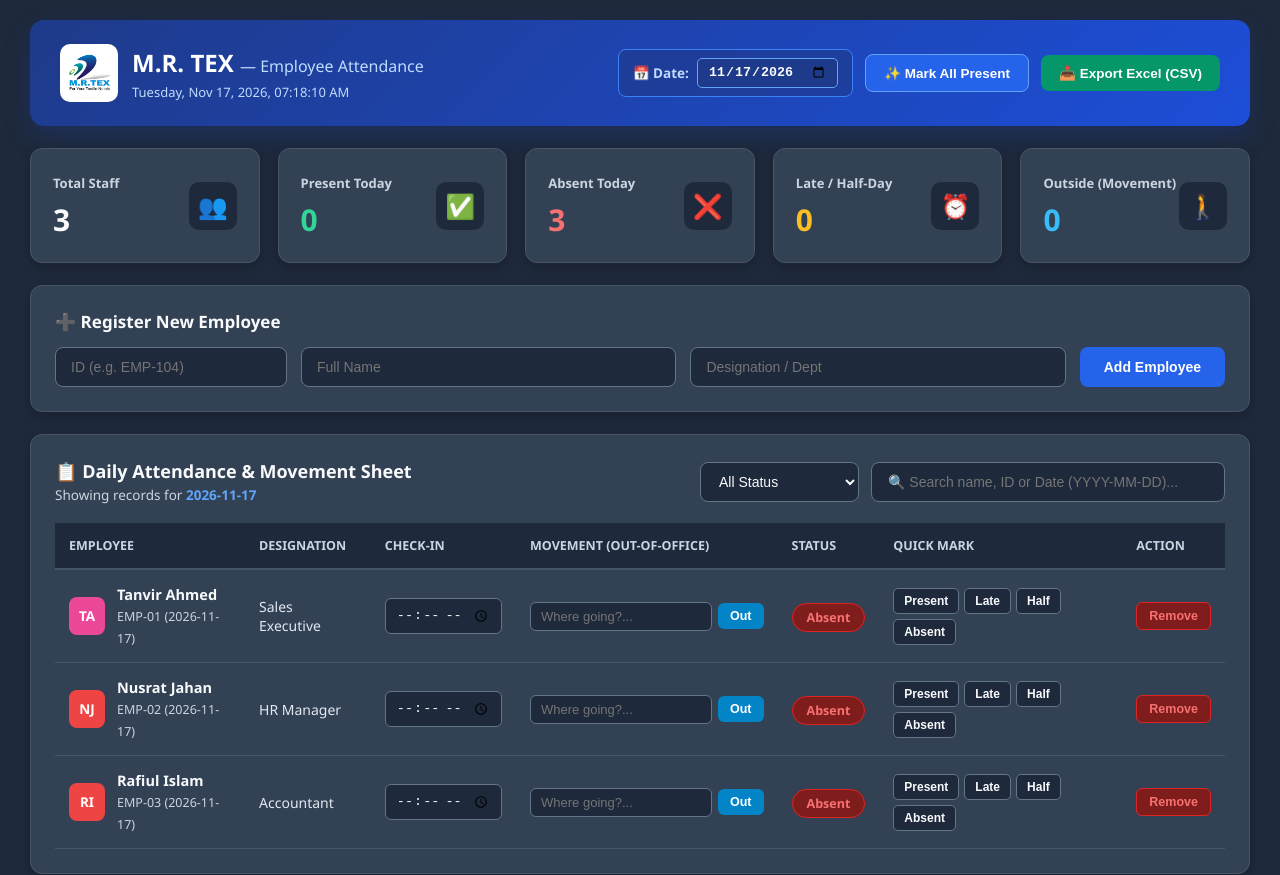
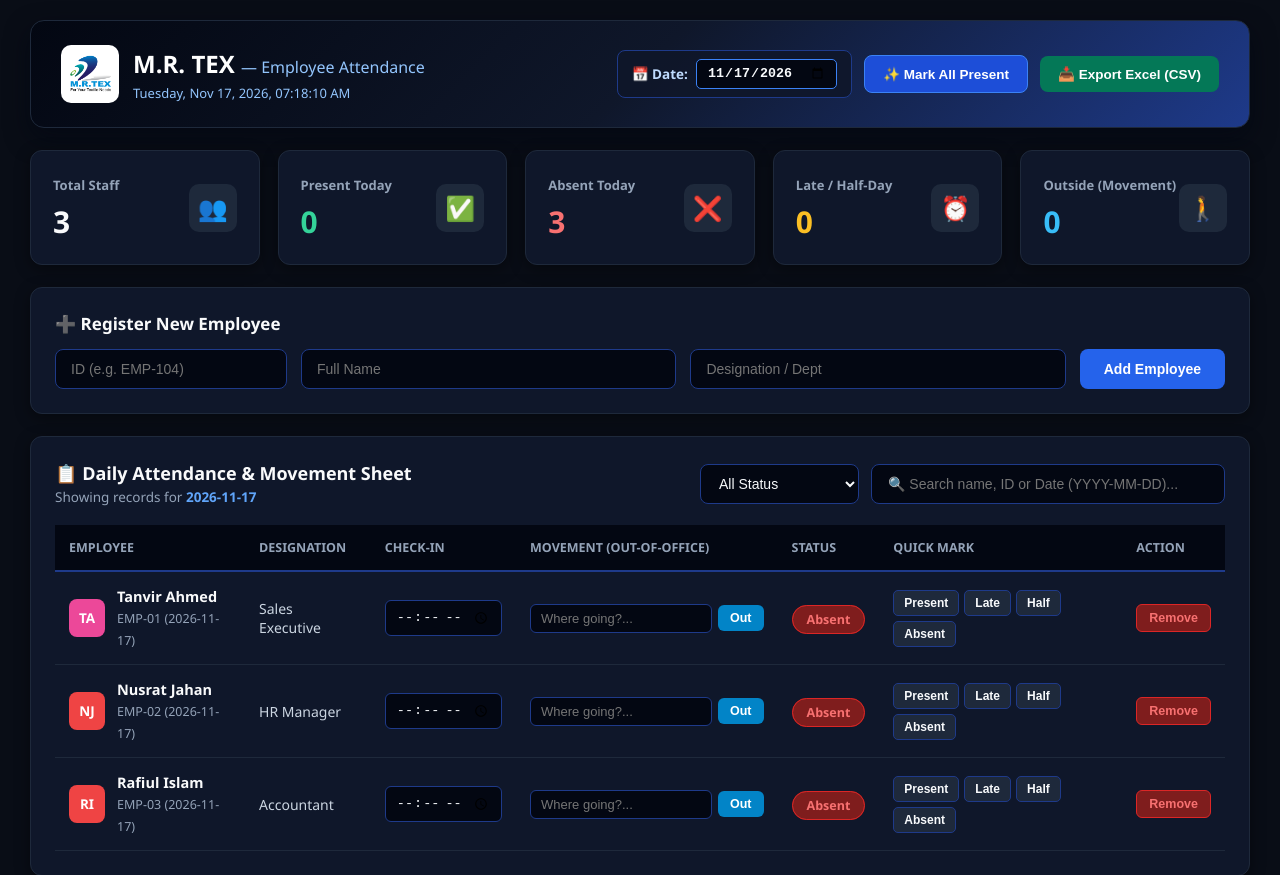
Before and after one commit to mrtexinfo2010/mrtex-employee-attendance-website, a plain HTML site: page index.html in a window 1280 px wide. Shown: the top 875 px of the page. Drawn offline with Linux system fonts and the light colour scheme.

Commit message:
Update index.html

```diff
--- a/index.html
+++ b/index.html
@@ -5,68 +5,68 @@
   <meta name="viewport" content="width=device-width, initial-scale=1.0">
   <title>M.R. TEX — Employee Attendance System</title>
 </head>
-<body style="margin:0; padding:20px 30px; background-color:#1e293b; font-family:'Segoe UI', Tahoma, Geneva, Verdana, sans-serif; color:#f8fafc;">
+<body style="margin:0; padding:20px 30px; background-color:#090d16; font-family:'Segoe UI', Tahoma, Geneva, Verdana, sans-serif; color:#f8fafc;">
 
   <!-- Full PC Display Container -->
   <div style="width:100%; max-width:100%; margin:0 auto;">
 
-    <!-- Top Header (Medium Dark Blue Theme) -->
-    <div style="background:linear-gradient(135deg, #1e3a8a, #1d4ed8); color:#ffffff; padding:24px 30px; border-radius:14px; display:flex; justify-content:space-between; align-items:center; flex-wrap:wrap; gap:15px; margin-bottom:22px; box-shadow:0 10px 25px rgba(30,58,138,0.4);">
+    <!-- Top Header -->
+    <div style="background:linear-gradient(135deg, #030712, #0f172a, #1e3a8a); color:#ffffff; padding:24px 30px; border-radius:14px; display:flex; justify-content:space-between; align-items:center; flex-wrap:wrap; gap:15px; margin-bottom:22px; box-shadow:0 10px 25px rgba(3,7,18,0.7); border:1px solid #1e293b;">
       <div style="display:flex; align-items:center; gap:14px;">
         <img src="logo.jpg" alt="M.R. TEX Logo" style="width:52px; height:52px; object-fit:contain; background:#ffffff; border-radius:10px; padding:3px;">
         <div>
-          <h1 style="margin:0; font-size:24px; font-weight:700; color:#ffffff;">M.R. TEX <span style="font-size:16px; font-weight:400; color:#bfdbfe;">— Employee Attendance</span></h1>
-          <p id="liveClock" style="margin:4px 0 0 0; font-size:13px; color:#bfdbfe;">Loading time...</p>
+          <h1 style="margin:0; font-size:24px; font-weight:700; color:#ffffff;">M.R. TEX <span style="font-size:16px; font-weight:400; color:#93c5fd;">— Employee Attendance</span></h1>
+          <p id="liveClock" style="margin:4px 0 0 0; font-size:13px; color:#93c5fd;">Loading time...</p>
         </div>
       </div>
 
       <div style="display:flex; align-items:center; gap:12px; flex-wrap:wrap;">
-        <div style="background:rgba(30,58,138,0.6); border:1px solid #3b82f6; padding:8px 14px; border-radius:8px; display:flex; align-items:center; gap:8px; font-size:13.5px;">
+        <div style="background:rgba(15,23,42,0.9); border:1px solid #1e3a8a; padding:8px 14px; border-radius:8px; display:flex; align-items:center; gap:8px; font-size:13.5px;">
           <label for="attendanceDate" style="color:#bfdbfe; font-weight:600;">📅 Date:</label>
-          <input type="date" id="attendanceDate" style="background:#1e3a8a; color:#f8fafc; border:1px solid #60a5fa; border-radius:5px; padding:5px 10px; font-weight:600; cursor:pointer;">
+          <input type="date" id="attendanceDate" style="background:#030712; color:#f8fafc; border:1px solid #3b82f6; border-radius:5px; padding:5px 10px; font-weight:600; cursor:pointer;">
         </div>
-        <button onclick="markAllPresent()" style="background:#2563eb; color:#fff; border:1px solid #60a5fa; padding:10px 18px; border-radius:8px; font-size:13.5px; font-weight:600; cursor:pointer;">✨ Mark All Present</button>
-        <button onclick="exportToCSV()" style="background:#059669; color:#fff; border:none; padding:10px 18px; border-radius:8px; font-size:13.5px; font-weight:600; cursor:pointer;">📥 Export Excel (CSV)</button>
+        <button onclick="markAllPresent()" style="background:#1d4ed8; color:#fff; border:1px solid #3b82f6; padding:10px 18px; border-radius:8px; font-size:13.5px; font-weight:600; cursor:pointer;">✨ Mark All Present</button>
+        <button onclick="exportToCSV()" style="background:#047857; color:#fff; border:none; padding:10px 18px; border-radius:8px; font-size:13.5px; font-weight:600; cursor:pointer;">📥 Export Excel (CSV)</button>
       </div>
     </div>
 
     <!-- Summary KPI Cards -->
     <div style="display:grid; grid-template-columns:repeat(auto-fit, minmax(220px, 1fr)); gap:18px; margin-bottom:22px;">
-      <div style="background:#334155; padding:22px; border-radius:12px; display:flex; justify-content:space-between; align-items:center; border-left:5px solid #60a5fa; border:1px solid #475569; box-shadow:0 4px 12px rgba(0,0,0,0.2);">
+      <div style="background:#0f172a; padding:22px; border-radius:12px; display:flex; justify-content:space-between; align-items:center; border-left:5px solid #3b82f6; border:1px solid #1e293b; box-shadow:0 4px 15px rgba(0,0,0,0.4);">
         <div>
-          <span style="font-size:13px; color:#cbd5e1; font-weight:600;">Total Staff</span>
+          <span style="font-size:13px; color:#94a3b8; font-weight:600;">Total Staff</span>
           <h2 id="totalEmp" style="margin:6px 0 0 0; font-size:30px; font-weight:700; color:#f9fafb;">0</h2>
         </div>
         <div style="width:48px; height:48px; background:#1e293b; border-radius:10px; display:flex; align-items:center; justify-content:center; font-size:24px;">👥</div>
       </div>
 
-      <div style="background:#334155; padding:22px; border-radius:12px; display:flex; justify-content:space-between; align-items:center; border-left:5px solid #34d399; border:1px solid #475569; box-shadow:0 4px 12px rgba(0,0,0,0.2);">
+      <div style="background:#0f172a; padding:22px; border-radius:12px; display:flex; justify-content:space-between; align-items:center; border-left:5px solid #10b981; border:1px solid #1e293b; box-shadow:0 4px 15px rgba(0,0,0,0.4);">
         <div>
-          <span style="font-size:13px; color:#cbd5e1; font-weight:600;">Present Today</span>
+          <span style="font-size:13px; color:#94a3b8; font-weight:600;">Present Today</span>
           <h2 id="presentCount" style="margin:6px 0 0 0; font-size:30px; font-weight:700; color:#34d399;">0</h2>
         </div>
         <div style="width:48px; height:48px; background:#1e293b; border-radius:10px; display:flex; align-items:center; justify-content:center; font-size:24px;">✅</div>
       </div>
 
-      <div style="background:#334155; padding:22px; border-radius:12px; display:flex; justify-content:space-between; align-items:center; border-left:5px solid #f87171; border:1px solid #475569; box-shadow:0 4px 12px rgba(0,0,0,0.2);">
+      <div style="background:#0f172a; padding:22px; border-radius:12px; display:flex; justify-content:space-between; align-items:center; border-left:5px solid #ef4444; border:1px solid #1e293b; box-shadow:0 4px 15px rgba(0,0,0,0.4);">
         <div>
-          <span style="font-size:13px; color:#cbd5e1; font-weight:600;">Absent Today</span>
+          <span style="font-size:13px; color:#94a3b8; font-weight:600;">Absent Today</span>
           <h2 id="absentCount" style="margin:6px 0 0 0; font-size:30px; font-weight:700; color:#f87171;">0</h2>
         </div>
         <div style="width:48px; height:48px; background:#1e293b; border-radius:10px; display:flex; align-items:center; justify-content:center; font-size:24px;">❌</div>
       </div>
 
-      <div style="background:#334155; padding:22px; border-radius:12px; display:flex; justify-content:space-between; align-items:center; border-left:5px solid #fbbf24; border:1px solid #475569; box-shadow:0 4px 12px rgba(0,0,0,0.2);">
+      <div style="background:#0f172a; padding:22px; border-radius:12px; display:flex; justify-content:space-between; align-items:center; border-left:5px solid #f59e0b; border:1px solid #1e293b; box-shadow:0 4px 15px rgba(0,0,0,0.4);">
         <div>
-          <span style="font-size:13px; color:#cbd5e1; font-weight:600;">Late / Half-Day</span>
+          <span style="font-size:13px; color:#94a3b8; font-weight:600;">Late / Half-Day</span>
           <h2 id="lateCount" style="margin:6px 0 0 0; font-size:30px; font-weight:700; color:#fbbf24;">0</h2>
         </div>
         <div style="width:48px; height:48px; background:#1e293b; border-radius:10px; display:flex; align-items:center; justify-content:center; font-size:24px;">⏰</div>
       </div>
 
-      <div style="background:#334155; padding:22px; border-radius:12px; display:flex; justify-content:space-between; align-items:center; border-left:5px solid #38bdf8; border:1px solid #475569; box-shadow:0 4px 12px rgba(0,0,0,0.2);">
+      <div style="background:#0f172a; padding:22px; border-radius:12px; display:flex; justify-content:space-between; align-items:center; border-left:5px solid #0284c7; border:1px solid #1e293b; box-shadow:0 4px 15px rgba(0,0,0,0.4);">
         <div>
-          <span style="font-size:13px; color:#cbd5e1; font-weight:600;">Outside (Movement)</span>
+          <span style="font-size:13px; color:#94a3b8; font-weight:600;">Outside (Movement)</span>
           <h2 id="outsideCount" style="margin:6px 0 0 0; font-size:30px; font-weight:700; color:#38bdf8;">0</h2>
         </div>
         <div style="width:48px; height:48px; background:#1e293b; border-radius:10px; display:flex; align-items:center; justify-content:center; font-size:24px;">🚶</div>
@@ -74,25 +74,25 @@
     </div>
 
     <!-- Register New Employee -->
-    <div style="background:#334155; border-radius:12px; padding:24px; margin-bottom:22px; border:1px solid #475569; box-shadow:0 4px 12px rgba(0,0,0,0.2);">
+    <div style="background:#0f172a; border-radius:12px; padding:24px; margin-bottom:22px; border:1px solid #1e293b; box-shadow:0 4px 15px rgba(0,0,0,0.4);">
       <h3 style="margin:0 0 14px 0; font-size:17px; color:#f9fafb;">➕ Register New Employee</h3>
       <form id="addEmployeeForm" style="display:flex; gap:14px; flex-wrap:wrap;">
-        <input type="text" id="empId" placeholder="ID (e.g. EMP-104)" required style="flex:1; min-width:200px; padding:11px 15px; background:#1e293b; color:#f8fafc; border:1px solid #64748b; border-radius:8px; font-size:14px;">
-        <input type="text" id="empName" placeholder="Full Name" required style="flex:2; min-width:220px; padding:11px 15px; background:#1e293b; color:#f8fafc; border:1px solid #64748b; border-radius:8px; font-size:14px;">
-        <input type="text" id="empRole" placeholder="Designation / Dept" required style="flex:2; min-width:220px; padding:11px 15px; background:#1e293b; color:#f8fafc; border:1px solid #64748b; border-radius:8px; font-size:14px;">
+        <input type="text" id="empId" placeholder="ID (e.g. EMP-104)" required style="flex:1; min-width:200px; padding:11px 15px; background:#030712; color:#f8fafc; border:1px solid #1e3a8a; border-radius:8px; font-size:14px;">
+        <input type="text" id="empName" placeholder="Full Name" required style="flex:2; min-width:220px; padding:11px 15px; background:#030712; color:#f8fafc; border:1px solid #1e3a8a; border-radius:8px; font-size:14px;">
+        <input type="text" id="empRole" placeholder="Designation / Dept" required style="flex:2; min-width:220px; padding:11px 15px; background:#030712; color:#f8fafc; border:1px solid #1e3a8a; border-radius:8px; font-size:14px;">
         <button type="submit" style="background:#2563eb; color:#fff; border:none; padding:11px 24px; border-radius:8px; font-size:14px; font-weight:600; cursor:pointer;">Add Employee</button>
       </form>
     </div>
 
     <!-- Daily Attendance Sheet -->
-    <div style="background:#334155; border-radius:12px; padding:24px; margin-bottom:22px; border:1px solid #475569; box-shadow:0 4px 12px rgba(0,0,0,0.2);">
+    <div style="background:#0f172a; border-radius:12px; padding:24px; margin-bottom:22px; border:1px solid #1e293b; box-shadow:0 4px 15px rgba(0,0,0,0.4);">
       <div style="display:flex; justify-content:space-between; align-items:center; flex-wrap:wrap; gap:15px; margin-bottom:18px;">
         <div>
           <h3 style="margin:0; font-size:18px; color:#f9fafb;">📋 Daily Attendance & Movement Sheet</h3>
-          <small style="color:#cbd5e1; font-size:13.5px;">Showing records for <strong id="displayDate" style="color:#60a5fa;"></strong></small>
+          <small style="color:#94a3b8; font-size:13.5px;">Showing records for <strong id="displayDate" style="color:#60a5fa;"></strong></small>
         </div>
         <div style="display:flex; gap:12px; flex-wrap:wrap;">
-          <select id="statusFilter" onchange="renderAttendanceTable()" style="padding:10px 14px; border:1px solid #64748b; border-radius:8px; font-size:14px; background:#1e293b; color:#f8fafc;">
+          <select id="statusFilter" onchange="renderAttendanceTable()" style="padding:10px 14px; border:1px solid #1e3a8a; border-radius:8px; font-size:14px; background:#030712; color:#f8fafc;">
             <option value="ALL">All Status</option>
             <option value="Present">Present</option>
             <option value="Late">Late</option>
@@ -100,14 +100,14 @@
             <option value="Absent">Absent</option>
             <option value="Outside">Currently Outside</option>
           </select>
-          <input type="text" id="searchInput" placeholder="🔍 Search name, ID or Date (YYYY-MM-DD)..." onkeyup="renderAttendanceTable()" style="padding:10px 16px; background:#1e293b; color:#f8fafc; border:1px solid #64748b; border-radius:8px; font-size:14px; min-width:320px;">
+          <input type="text" id="searchInput" placeholder="🔍 Search name, ID or Date (YYYY-MM-DD)..." onkeyup="renderAttendanceTable()" style="padding:10px 16px; background:#030712; color:#f8fafc; border:1px solid #1e3a8a; border-radius:8px; font-size:14px; min-width:320px;">
         </div>
       </div>
 
       <div style="width:100%; overflow-x:auto;">
         <table style="width:100%; border-collapse:collapse; text-align:left;">
           <thead>
-            <tr style="background:#1e293b; border-bottom:2px solid #475569; color:#cbd5e1; font-size:12.5px; text-transform:uppercase;">
+            <tr style="background:#030712; border-bottom:2px solid #1e3a8a; color:#94a3b8; font-size:12.5px; text-transform:uppercase;">
               <th style="padding:14px;">Employee</th>
               <th style="padding:14px;">Designation</th>
               <th style="padding:14px;">Check-In</th>
@@ -123,16 +123,16 @@
     </div>
 
     <!-- Monthly Performance Report -->
-    <div style="background:#334155; border-radius:12px; padding:24px; margin-bottom:22px; border:1px solid #475569; box-shadow:0 4px 12px rgba(0,0,0,0.2);">
+    <div style="background:#0f172a; border-radius:12px; padding:24px; margin-bottom:22px; border:1px solid #1e293b; box-shadow:0 4px 15px rgba(0,0,0,0.4);">
       <div style="display:flex; justify-content:space-between; align-items:center; flex-wrap:wrap; gap:15px; margin-bottom:18px;">
         <h3 style="margin:0; font-size:18px; color:#f9fafb;">📊 Monthly Performance & Attendance Report</h3>
-        <input type="month" id="reportMonth" onchange="renderMonthlyReport()" style="padding:10px 14px; background:#1e293b; color:#f8fafc; border:1px solid #64748b; border-radius:8px; font-size:14px;">
+        <input type="month" id="reportMonth" onchange="renderMonthlyReport()" style="padding:10px 14px; background:#030712; color:#f8fafc; border:1px solid #1e3a8a; border-radius:8px; font-size:14px;">
       </div>
 
       <div style="width:100%; overflow-x:auto;">
         <table style="width:100%; border-collapse:collapse; text-align:left;">
           <thead>
-            <tr style="background:#1e293b; border-bottom:2px solid #475569; color:#cbd5e1; font-size:12.5px; text-transform:uppercase;">
+            <tr style="background:#030712; border-bottom:2px solid #1e3a8a; color:#94a3b8; font-size:12.5px; text-transform:uppercase;">
               <th style="padding:14px;">Employee</th>
               <th style="padding:14px;">Present</th>
               <th style="padding:14px;">Late</th>
@@ -150,7 +150,7 @@
   </div>
 
   <!-- Toast Alert -->
-  <div id="toast" style="position:fixed; bottom:24px; right:24px; background:#1e293b; color:#f8fafc; padding:14px 22px; border-radius:8px; font-size:14px; border:1px solid #475569; box-shadow:0 10px 25px rgba(0,0,0,0.5); display:none; z-index:9999;">Saved!</div>
+  <div id="toast" style="position:fixed; bottom:24px; right:24px; background:#1e293b; color:#f8fafc; padding:14px 22px; border-radius:8px; font-size:14px; border:1px solid #3b82f6; box-shadow:0 10px 25px rgba(0,0,0,0.6); display:none; z-index:9999;">Saved!</div>
 
   <script>
     let employees = JSON.parse(localStorage.getItem('company_employees')) || [
@@ -348,7 +348,7 @@
             if (!m) {
               movementHTML = `
                 <div style="display:flex; gap:6px; align-items:center;">
-                  <input type="text" id="moveInput_${emp.id}" placeholder="Where going?..." onkeydown="if(event.key==='Enter') logRowMovement('${emp.id}')" style="width:160px; padding:6px 10px; background:#1e293b; color:#f8fafc; border:1px solid #64748b; border-radius:6px; font-size:13px;">
+                  <input type="text" id="moveInput_${emp.id}" placeholder="Where going?..." onkeydown="if(event.key==='Enter') logRowMovement('${emp.id}')" style="width:160px; padding:6px 10px; background:#030712; color:#f8fafc; border:1px solid #1e3a8a; border-radius:6px; font-size:13px;">
                   <button onclick="logRowMovement('${emp.id}')" style="background:#0284c7; color:#fff; border:none; padding:6px 12px; border-radius:6px; font-size:12.5px; font-weight:600; cursor:pointer;">Out</button>
                 </div>
               `;
@@ -359,30 +359,30 @@
                     <strong style="display:block; font-size:13px; color:#60a5fa;">🚶 ${m.purpose}</strong>
                     <span style="font-size:11.5px; color:#bfdbfe;">Out: ${m.outTime} (${dateToRender})</span>
                   </div>
-                  <button onclick="clearRowMovement('${emp.id}')" title="Clear" style="background:#1e293b; color:#f87171; border:1px solid #7f1d1d; padding:4px 8px; border-radius:5px; font-size:11px; cursor:pointer;">×</button>
+                  <button onclick="clearRowMovement('${emp.id}')" title="Clear" style="background:#030712; color:#f87171; border:1px solid #7f1d1d; padding:4px 8px; border-radius:5px; font-size:11px; cursor:pointer;">×</button>
                 </div>
               `;
             }
 
             const tr = document.createElement('tr');
-            tr.style.borderBottom = '1px solid #475569';
+            tr.style.borderBottom = '1px solid #1e293b';
             tr.innerHTML = `
               <td style="padding:14px;">
                 <div style="display:flex; align-items:center; gap:12px;">
                   <div style="width:38px; height:38px; border-radius:8px; background:${getAvatarColor(emp.name)}; color:#fff; font-weight:700; font-size:13.5px; display:flex; align-items:center; justify-content:center;">${getInitials(emp.name)}</div>
-                  <div><strong style="display:block; font-size:14.5px; color:#f9fafb;">${emp.name}</strong><span style="font-size:12.5px; color:#cbd5e1;">${emp.id} (${dateToRender})</span></div>
+                  <div><strong style="display:block; font-size:14.5px; color:#f9fafb;">${emp.name}</strong><span style="font-size:12.5px; color:#94a3b8;">${emp.id} (${dateToRender})</span></div>
                 </div>
               </td>
-              <td style="padding:14px; font-size:14px; color:#e2e8f0;">${emp.role}</td>
-              <td style="padding:14px;"><input type="time" value="${record.checkIn}" onchange="updateAttendance('${emp.id}', 'checkIn', this.value)" style="padding:7px 10px; background:#1e293b; color:#f8fafc; border:1px solid #64748b; border-radius:6px; font-size:13.5px;"></td>
+              <td style="padding:14px; font-size:14px; color:#cbd5e1;">${emp.role}</td>
+              <td style="padding:14px;"><input type="time" value="${record.checkIn}" onchange="updateAttendance('${emp.id}', 'checkIn', this.value)" style="padding:7px 10px; background:#030712; color:#f8fafc; border:1px solid #1e3a8a; border-radius:6px; font-size:13.5px;"></td>
               <td style="padding:14px; min-width:230px;">${movementHTML}</td>
               <td style="padding:14px;"><span style="padding:5px 14px; border-radius:20px; font-size:12.5px; font-weight:600; ${getBadgeStyle(record.status)}">${record.status}</span></td>
               <td style="padding:14px;">
                 <div style="display:flex; gap:5px; flex-wrap:wrap;">
-                  <button onclick="updateAttendance('${emp.id}', 'status', 'Present')" style="padding:5px 10px; border-radius:5px; border:1px solid #64748b; background:#1e293b; color:#f8fafc; font-size:12px; font-weight:600; cursor:pointer;">Present</button>
-                  <button onclick="updateAttendance('${emp.id}', 'status', 'Late')" style="padding:5px 10px; border-radius:5px; border:1px solid #64748b; background:#1e293b; color:#f8fafc; font-size:12px; font-weight:600; cursor:pointer;">Late</button>
-                  <button onclick="updateAttendance('${emp.id}', 'status', 'Half-Day')" style="padding:5px 10px; border-radius:5px; border:1px solid #64748b; background:#1e293b; color:#f8fafc; font-size:12px; font-weight:600; cursor:pointer;">Half</button>
-                  <button onclick="updateAttendance('${emp.id}', 'status', 'Absent')" style="padding:5px 10px; border-radius:5px; border:1px solid #64748b; background:#1e293b; color:#f8fafc; font-size:12px; font-weight:600; cursor:pointer;">Absent</button>
+                  <button onclick="updateAttendance('${emp.id}', 'status', 'Present')" style="padding:5px 10px; border-radius:5px; border:1px solid #1e3a8a; background:#1e293b; color:#f8fafc; font-size:12px; font-weight:600; cursor:pointer;">Present</button>
+                  <button onclick="updateAttendance('${emp.id}', 'status', 'Late')" style="padding:5px 10px; border-radius:5px; border:1px solid #1e3a8a; background:#1e293b; color:#f8fafc; font-size:12px; font-weight:600; cursor:pointer;">Late</button>
+                  <button onclick="updateAttendance('${emp.id}', 'status', 'Half-Day')" style="padding:5px 10px; border-radius:5px; border:1px solid #1e3a8a; background:#1e293b; color:#f8fafc; font-size:12px; font-weight:600; cursor:pointer;">Half</button>
+                  <button onclick="updateAttendance('${emp.id}', 'status', 'Absent')" style="padding:5px 10px; border-radius:5px; border:1px solid #1e3a8a; background:#1e293b; color:#f8fafc; font-size:12px; font-weight:600; cursor:pointer;">Absent</button>
                 </div>
               </td>
               <td style="padding:14px;"><button onclick="deleteEmployee('${emp.id}')" style="background:#7f1d1d; color:#f87171; border:1px solid #dc2626; padding:6px 12px; border-radius:6px; font-size:12.5px; font-weight:600; cursor:pointer;">Remove</button></td>
@@ -441,12 +441,12 @@
         const pct = totalDays > 0 ? ((effective / totalDays) * 100).toFixed(1) : '0.0';
 
         const tr = document.createElement('tr');
-        tr.style.borderBottom = '1px solid #475569';
+        tr.style.borderBottom = '1px solid #1e293b';
         tr.innerHTML = `
           <td style="padding:14px;">
             <div style="display:flex; align-items:center; gap:12px;">
               <div style="width:38px; height:38px; border-radius:8px; background:${getAvatarColor(emp.name)}; color:#fff; font-weight:700; font-size:13.5px; display:flex; align-items:center; justify-content:center;">${getInitials(emp.name)}</div>
-              <div><strong style="display:block; font-size:14.5px; color:#f9fafb;">${emp.name}</strong><span style="font-size:12.5px; color:#cbd5e1;">${emp.id}</span></div>
+              <div><strong style="display:block; font-size:14.5px; color:#f9fafb;">${emp.name}</strong><span style="font-size:12.5px; color:#94a3b8;">${emp.id}</span></div>
             </div>
           </td>
           <td style="padding:14px;"><strong style="color:#34d399; font-size:14px;">${present}</strong></td>
```
